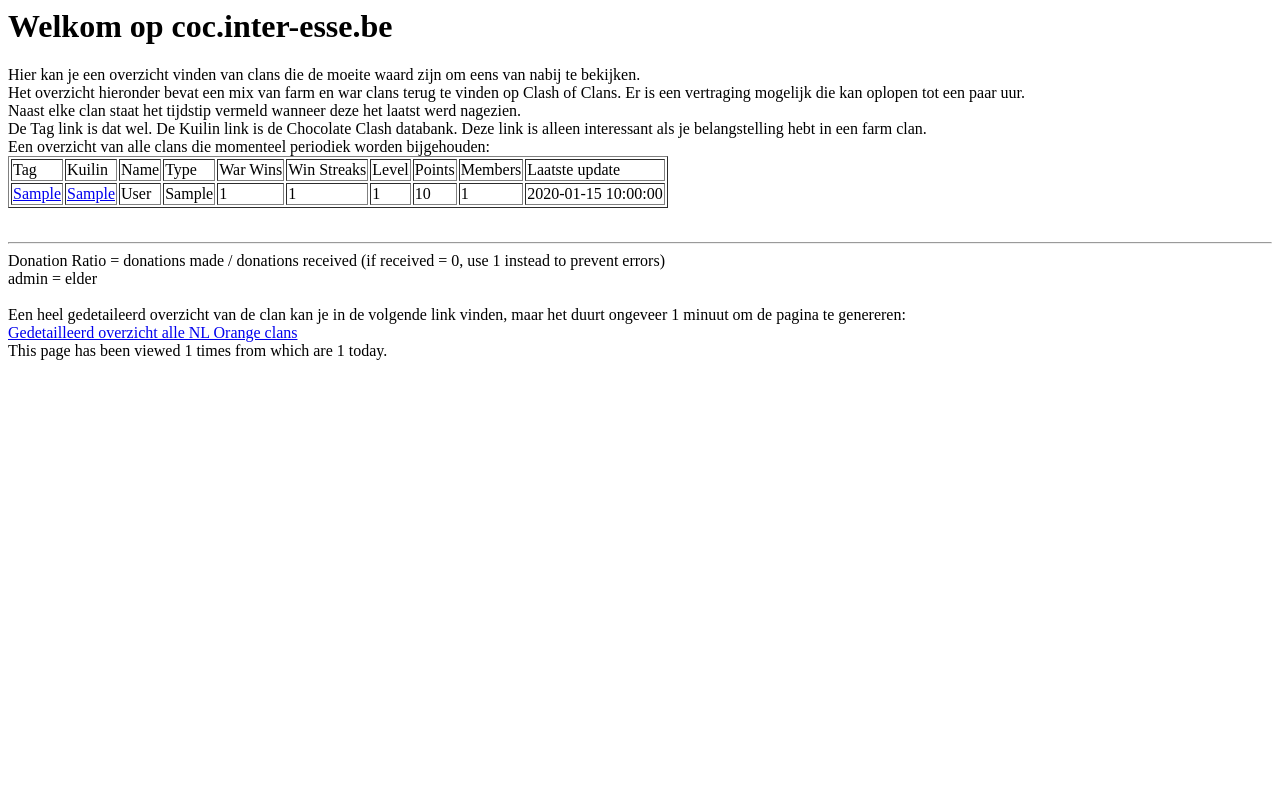
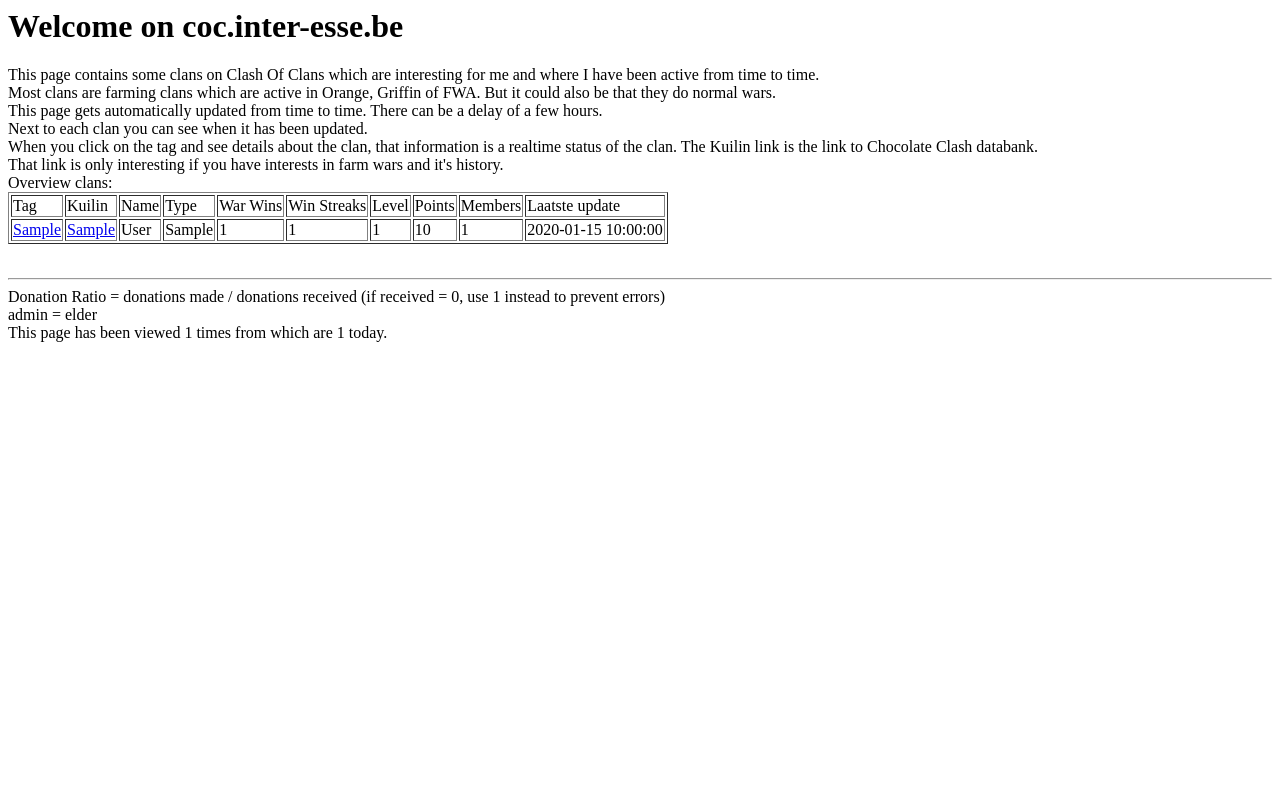
Before and after one commit to petervdb/coc-utils, a PHP site: page / in a window 1280 px wide. Run offline with PHP 8.4, Linux system fonts and the light colour scheme; tables that the repository leaves empty hold one stand-in row (values such as "Sample post"); data that the repository does not hold is empty.

Commit message:
Used only English for the web page

```diff
--- a/www/index.php
+++ b/www/index.php
@@ -1,15 +1,18 @@
 <HTML>
 <HEAD>
-<TITLE>Welkom op coc.inter-esse.be</TITLE>
+<TITLE>Welcome on coc.inter-esse.be</TITLE>
 <META NAME="ROBOTS" CONTENT="NOINDEX, NOFOLLOW">
 </HEAD>
 <BODY>
-<H1>Welkom op coc.inter-esse.be</H1>
+<H1>Welcome on coc.inter-esse.be</H1>
 <p>
-Hier kan je een overzicht vinden van clans die de moeite waard zijn om eens van nabij te bekijken.<BR>
-Het overzicht hieronder bevat een mix van farm en war clans terug te vinden op Clash of Clans. Er is een vertraging mogelijk die kan oplopen tot een paar uur.<BR> Naast elke clan staat het tijdstip vermeld wanneer deze het laatst werd nagezien.<BR>
-De Tag link is dat wel. De Kuilin link is de Chocolate Clash databank. Deze link is alleen interessant als je belangstelling hebt in een farm clan.<BR>
-Een overzicht van alle clans die momenteel periodiek worden bijgehouden:<BR>
+This page contains some clans on Clash Of Clans which are interesting for me and where I have been active from time to time.<BR>
+Most clans are farming clans which are active in Orange, Griffin of FWA. But it could also be that they do normal wars.<BR>
+This page gets automatically updated from time to time. There can be a delay of a few hours.<BR>
+Next to each clan you can see when it has been updated.<BR>
+When you click on the tag and see details about the clan, that information is a realtime status of the clan. The Kuilin link is the link to Chocolate Clash databank.<BR>
+That link is only interesting if you have interests in farm wars and it's history.<BR>
+Overview clans:<BR>
 <?php
   include_once "include/config.php";
   include_once "include/my_functions.php";
@@ -48,9 +51,8 @@ Een overzicht van alle clans die momenteel periodiek worden bijgehouden:<BR>
     echo "0 results";
   }
 ?>
-<BR><BR>Een heel gedetaileerd overzicht van de clan kan je in de volgende link vinden, maar het duurt ongeveer 1 minuut om de pagina te genereren:<BR>
+<BR>
 <?php
-  echo "<a target=\"_blank\" href=\"examples/claninformation_orange.php" .  "\">" . "Gedetailleerd overzicht alle NL Orange clans" . "</a><BR>";
   DisplayComment("Increase Page");
   IncreasePage($thispage);
   DisplayComment("Display views");
```
Also changed, not shown: www/detailed_claninfo.php (+4 -5 lines).
